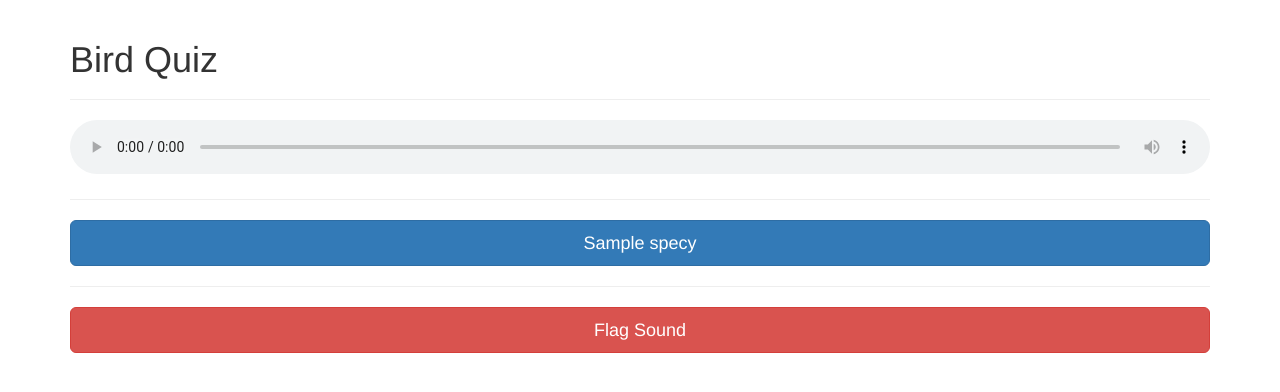
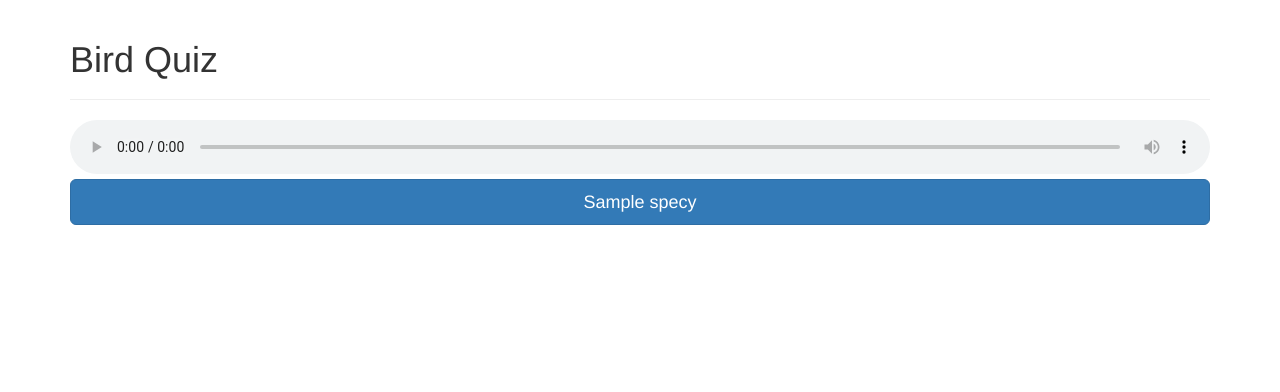
Before and after one commit to micknudsen/bird-sounds, a Flask app: template templates/index.html in a window 1280 px wide. Shown: the top 392 px of the page. Run offline with Flask 2, Linux system fonts and the light colour scheme; the template is opened without the code that fills it: most values are stand-ins (such as "Sample title", 1, 10 or a date in 2020); some libraries are stand-ins or nearby versions.

Commit message:
Removed flag option

```diff
--- a/app.py
+++ b/app.py
@@ -71,7 +71,6 @@ class Behavior(db.Model):
 class Sound(db.Model):
     id = db.Column(db.Integer, primary_key=True)
     path = db.Column(db.String(64), unique=True)
-    flagged = db.Column(db.Boolean, default=False)
     species_id = db.Column(db.Integer, db.ForeignKey('species.id'))
     behavior_id = db.Column(db.Integer, db.ForeignKey('behavior.id'))
     guesses = db.relation('Guess', backref='sound')
@@ -118,7 +117,7 @@ def new_quiz() -> Quiz:
     # Pick a random species as the correct species
     # and pick a random sound from that species.
     correct_species = random.choice(Species.query.all())
-    sound = random.choice(Sound.query.filter_by(species=correct_species, flagged=False).all())
+    sound = random.choice(Sound.query.filter_by(species=correct_species).all())
 
     choices = sorted(Species.query.all(),
                      key=lambda species: species.vernacular_name)
@@ -130,11 +129,6 @@ def new_quiz() -> Quiz:
 def index():
 
     if request.method == 'POST':
-
-        if request.form.get('flag_sound'):
-            Sound.query.get(session['sound_id']).flagged = True
-            db.session.commit()
-            return redirect(url_for('index'))
 
         session['species_id_guessed'] = \
             session['species_ids_choices'][int(request.form.get('choice_index'))]
--- a/templates/index.html
+++ b/templates/index.html
@@ -10,7 +10,6 @@
     <audio controls style="width: 100%">
         <source src="{{ quiz.sound.path }}" type="audio/mpeg">
     </audio>
-    <hr>
     <form method="POST">
         {% for species in quiz.choices %}
             {% set performance=species.performance.value %}
@@ -23,8 +22,6 @@
             {% endif %}
             <button type="submit" class="btn {{ button_style }} btn-primary btn-lg btn-block" name="choice_index" value="{{ loop.index - 1 }}">{{ species.vernacular_name }}</button>
         {% endfor %}
-        <hr>
-        <button type="submit" class="btn btn-danger btn-primary btn-lg btn-block" name="flag_sound" value="1">Flag Sound</button>
     </form>
 </div>
 {% endblock %}
```
